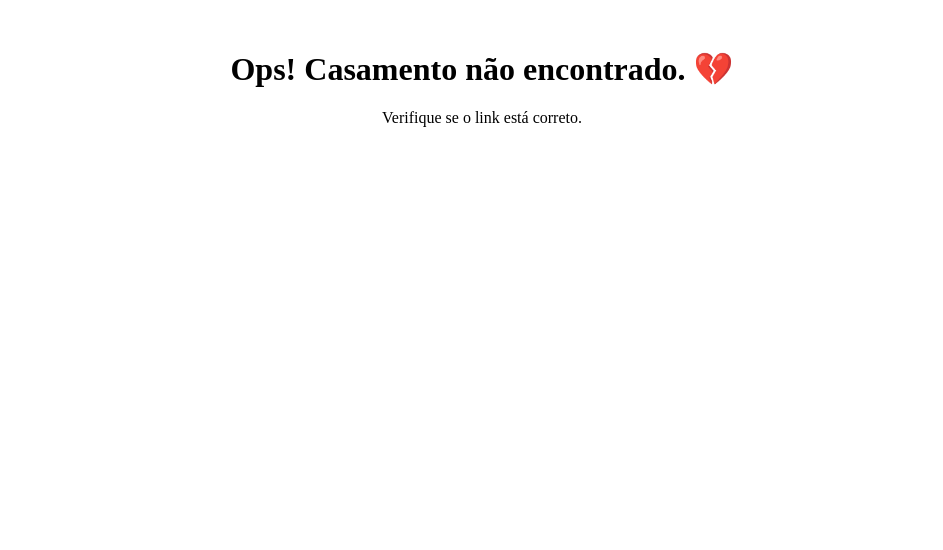
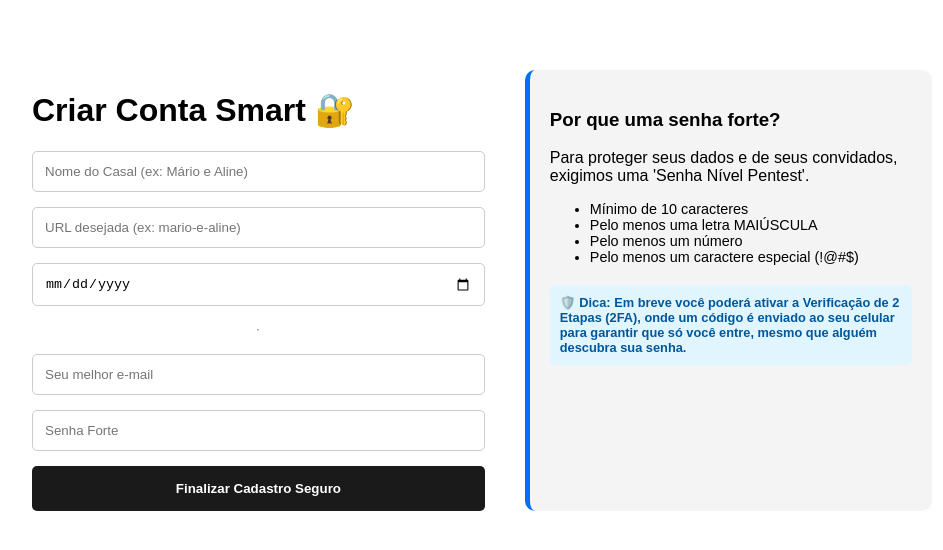
Before and after one commit to gilneyvidal/Casamento_Smart, a Next.js app: page /cadastro in a window 1280 px wide. Shown: the top 550 px of the page, without its empty margins (158-1101 px from the left). Built offline with nearby package versions, Linux system fonts and the light colour scheme; no server answers; the database is empty.

Commit message:
Create cadastro.js

```diff
--- /dev/null
+++ b/src/pages/cadastro.js
@@ -0,0 +1,99 @@
+import React, { useState } from 'react';
+import { supabase } from '../lib/db';
+import { validarSenhaForte, dicaSeguranca } from '../lib/auth';
+
+export default function Cadastro() {
+  const [email, setEmail] = useState('');
+  const [senha, setSenha] = useState('');
+  const [nomeCasal, setNomeCasal] = useState('');
+  const [slug, setSlug] = useState('');
+  const [data, setData] = useState('');
+  const [loading, setLoading] = useState(false);
+  const [erro, setErro] = useState('');
+
+  const handleCadastro = async (e) => {
+    e.preventDefault();
+    setErro('');
+
+    // 1. Validação da Senha antes de enviar
+    if (!validarSenhaForte(senha)) {
+      setErro("Sua senha não atinge os requisitos de segurança exigidos.");
+      return;
+    }
+
+    setLoading(true);
+
+    // 2. Criar usuário no Supabase Auth
+    const { data: authData, error: authError } = await supabase.auth.signUp({
+      email,
+      password: senha,
+    });
+
+    if (authError) {
+      setErro(authError.message);
+      setLoading(false);
+      return;
+    }
+
+    // 3. Vincular os dados do casal ao usuário criado
+    const { error: dbError } = await supabase
+      .from('casais')
+      .insert([
+        {
+          user_id: authData.user.id,
+          nome_noivos: nomeCasal,
+          slug: slug.toLowerCase().replace(/\s+/g, '-'),
+          data_casamento: data
+        }
+      ]);
+
+    if (dbError) {
+      setErro("Usuário criado, mas erro ao salvar dados do casal: " + dbError.message);
+    } else {
+      alert("Cadastro realizado com sucesso! Verifique seu e-mail para confirmar.");
+    }
+    setLoading(false);
+  };
+
+  return (
+    <div style={{ maxWidth: '900px', margin: '50px auto', display: 'flex', gap: '40px', padding: '20px', fontFamily: 'sans-serif' }}>
+
+      {/* Lado Esquerdo: Formulário */}
+      <div style={{ flex: 1 }}>
+        <h1>Criar Conta Smart 🔐</h1>
+        <form onSubmit={handleCadastro} style={{ display: 'flex', flexDirection: 'column', gap: '15px' }}>
+          <input type="text" placeholder="Nome do Casal (ex: Mário e Aline)" onChange={e => setNomeCasal(e.target.value)} required style={styles.input} />
+          <input type="text" placeholder="URL desejada (ex: mario-e-aline)" onChange={e => setSlug(e.target.value)} required style={styles.input} />
+          <input type="date" onChange={e => setData(e.target.value)} required style={styles.input} />
+          <hr />
+          <input type="email" placeholder="Seu melhor e-mail" onChange={e => setEmail(e.target.value)} required style={styles.input} />
+          <input type="password" placeholder="Senha Forte" onChange={e => setSenha(e.target.value)} required style={styles.input} />
+
+          <button type="submit" disabled={loading} style={styles.button}>
+            {loading ? 'Processando...' : 'Finalizar Cadastro Seguro'}
+          </button>
+        </form>
+        {erro && <p style={{ color: 'red', marginTop: '10px' }}>{erro}</p>}
+      </div>
+
+      {/* Lado Direito: Educativo (Pentest Style) */}
+      <div style={styles.cardInfo}>
+        <h3>{dicaSeguranca.titulo}</h3>
+        <p>{dicaSeguranca.texto}</p>
+        <ul style={{ fontSize: '0.9rem' }}>
+          {dicaSeguranca.regras.map((r, i) => <li key={i}>{r}</li>)}
+        </ul>
+        <div style={styles.badge2fa}>
+          <strong>🛡️ {dicaSeguranca.duasEtapas}</strong>
+        </div>
+      </div>
+    </div>
+  );
+}
+
+const styles = {
+  input: { padding: '12px', borderRadius: '5px', border: '1px solid #ccc' },
+  button: { padding: '15px', backgroundColor: '#1a1a1a', color: 'white', border: 'none', borderRadius: '5px', cursor: 'pointer', fontWeight: 'bold' },
+  cardInfo: { flex: 0.8, backgroundColor: '#f4f4f4', padding: '20px', borderRadius: '10px', borderLeft: '5px solid #0070f3' },
+  badge2fa: { marginTop: '20px', padding: '10px', backgroundColor: '#e1f5fe', borderRadius: '5px', fontSize: '0.8rem', color: '#01579b' }
+};
```
